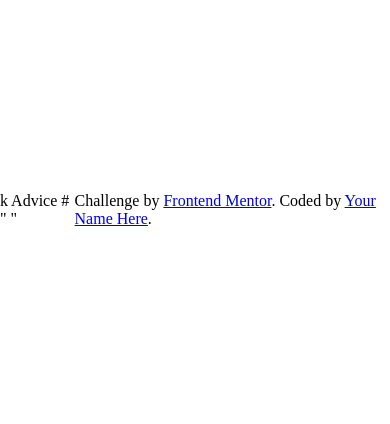
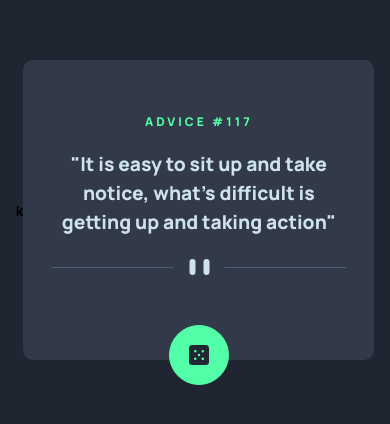
Before and after one commit to SlenderShield/advice-generator-app, a plain HTML site: page index.html in a window 390 px wide. Shown: the part 212-636 px from the top of the page. Drawn offline with Linux system fonts and the light colour scheme.

Commit message:
completed mobile design

```diff
--- a/css/styles.css
+++ b/css/styles.css
@@ -1,12 +1,101 @@
+@import url("https://fonts.googleapis.com/css2?family=Manrope:wght@800&display=swap");
 * {
 	margin: 0;
 	padding: 0;
 	box-sizing: border-box;
 }
 body {
+	font-size: 14px;
 	width: 100%;
 	min-height: 100vh;
 	display: flex;
 	justify-content: center;
 	align-items: center;
+	background-color: hsl(218, 23%, 16%);
+	font-family: "Manrope";
+	font-weight: 800;
 }
+.card {
+	width: 90%;
+	height: 300px;
+	text-align: center;
+	color: hsl(193, 38%, 86%);
+	background-color: hsl(217, 19%, 24%);
+	border-radius: 10px;
+	padding: 30px;
+
+	display: flex;
+	justify-content: center;
+	align-items: center;
+	flex-direction: column;
+}
+
+.card h1 {
+	text-transform: uppercase;
+	color: hsl(150, 100%, 66%);
+	letter-spacing: 3px;
+	font-size: 0.75rem;
+	padding-bottom: 10px;
+}
+
+.quote {
+	font-size: 1.2rem;
+	padding: 10px 0;
+	line-height: 1.5;
+}
+.a {
+	margin-top: 20px;
+}
+.divider {
+	position: relative;
+	left: 50%;
+	transform: translate(-50%, -50%);
+}
+
+.dices {
+	width: 60px;
+	height: 60px;
+	position: relative;
+	bottom: -70px;
+	margin: -20px;
+	transform: translateY(-20%);
+
+	display: flex;
+	justify-content: center;
+	align-items: center;
+
+	border-radius: 50%;
+	background-color: hsl(150, 100%, 66%);
+	border: 1px solid hsl(150, 100%, 66%);
+	transition: all 0.5s ease;
+}
+.dices:hover {
+	box-shadow: 0 0 20px 2px hsl(150, 100%, 66%);
+}
+.dices img {
+	width: 20px;
+}
+@media screen and (max-width: 375px) {
+	.dices {
+		bottom: -60px;
+		margin: -10px;
+	}
+}
+
+@media screen and (min-width: 500px) {
+	.card h1 {
+		font-size: 1rem;
+	}
+	.quote {
+		font-size: 1.7rem;
+		padding: 20px 0;
+	}
+	.dices {
+		width: 90px;
+		height: 90px;
+		bottom: -70px;
+	}
+	.dices img {
+		width: 35px;
+	}
+}
--- a/index.html
+++ b/index.html
@@ -12,16 +12,15 @@
   </head>
 
   <body>
-
-    Advice #
-    <!-- Advice ID goes here -->
-
-    "
-    <!-- Advice text goes here -->"
-
-    <div class="attribution">
-      Challenge by <a href="https://www.frontendmentor.io?ref=challenge" target="_blank">Frontend Mentor</a>.
-      Coded by <a href="#">Your Name Here</a>.
+    <div class="card">
+      <h1>Advice #<span>117</span></h1>
+      <p class="quote">"It is easy to sit up and take notice, what's difficult is getting up and taking action"</p>
+      <div class="a">
+        <img src="images/pattern-divider-mobile.svg" alt="" class="divider">
+      </div>
+      <div class="dices">
+        <img src="images/icon-dice.svg" alt="">
+      </div>
     </div>
   </body>
 
```
